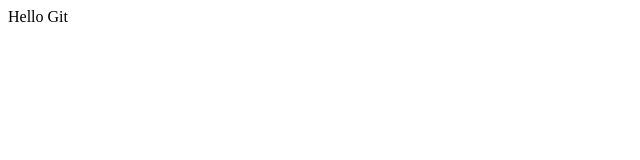
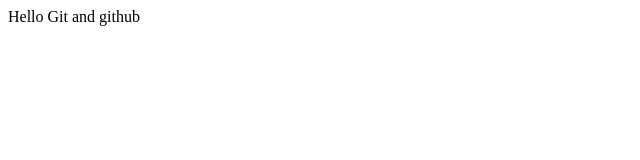
Before and after one commit to yangalexgithub/test1, a plain HTML site: page index.html in a window 1280 px wide. Shown: the full height of the page, 0-640 px from the left. Drawn offline with Linux system fonts and the light colour scheme.

Commit message:
Second Commit

```diff
--- a/index.html
+++ b/index.html
@@ -4,6 +4,6 @@
 
 	</head>
 	<body>
-		Hello Git
+		Hello Git and github
 	</body>
 </html>
```
Also changed, not shown: test.html (added, +1 -0 lines).
